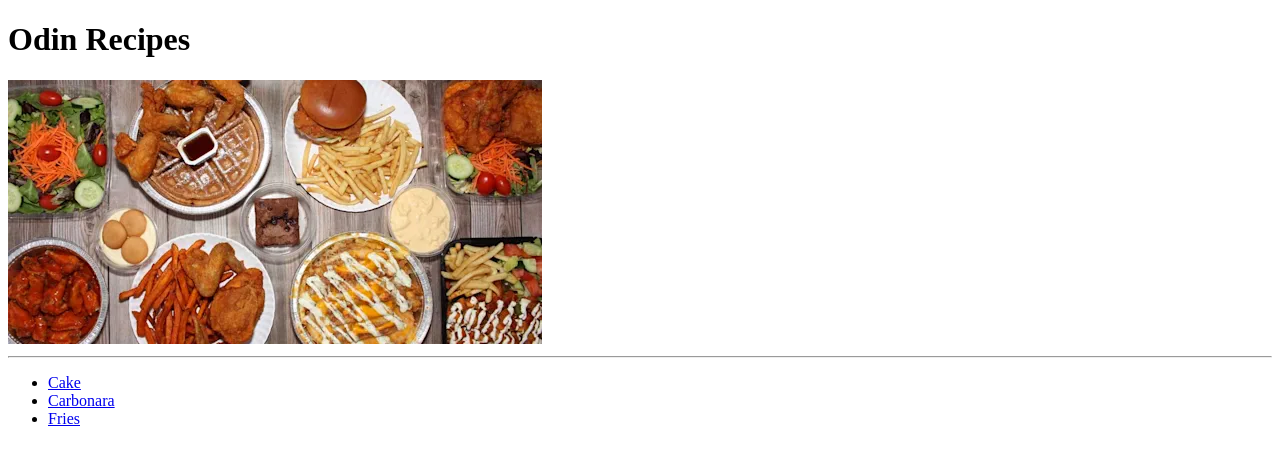
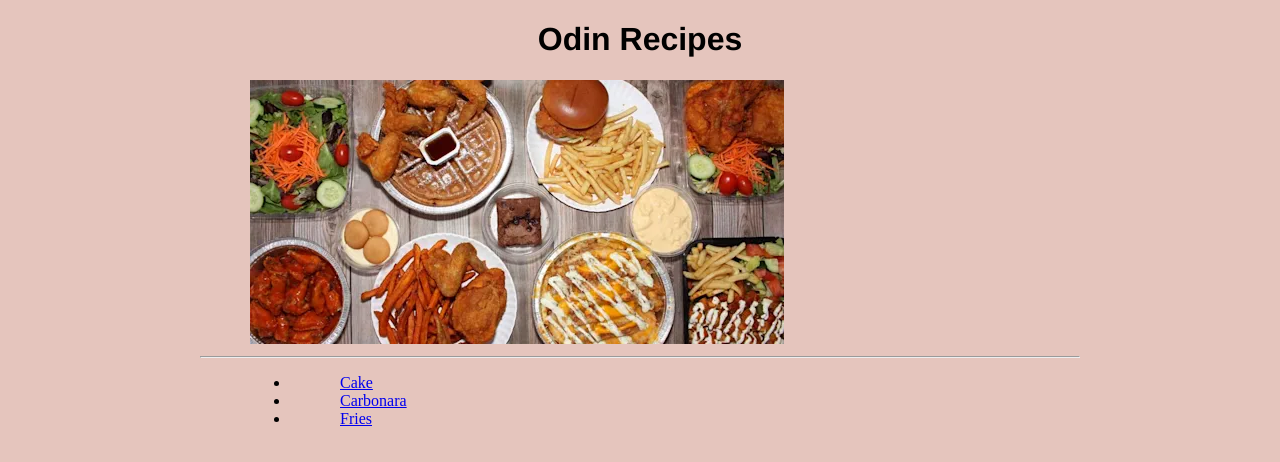
Before and after one commit to tgloriya/odin-recipes, a plain HTML site: page index.html in a window 1280 px wide. Drawn offline with Linux system fonts and the light colour scheme.

Commit message:
Add basic CSS like color and font

```diff
--- a/index.html
+++ b/index.html
@@ -3,15 +3,20 @@
     <head>
         <meta charset="UTF-8">
         <title>Recipes</title>
+        <link rel="stylesheet" href="styles.css">
     </head>
     <body>
+        <div class="container">
             <h1>Odin Recipes</h1>
+            <a href="https://www.youtube.com/watch?v=dQw4w9WgXcQ">
                 <img src="img/wzzsttf9irlleysk6ym4.webp" alt="Servings of various mouth-watering dishes">
+            </a>
             <hr>
             <ul>
                 <li><a href="recipes/cake.html">Cake</a></li>
                 <li><a href="recipes/carbonara.html">Carbonara</a></li>
                 <li><a href="recipes/fries.html">Fries</a></li>
             </ul>
+        </div>
     </body>
 </html>
--- /dev/null
+++ b/styles.css
@@ -0,0 +1,12 @@
+* {
+    background-color: #e5c5bd;
+    font-family: 'Times New Roman', Times, serif;
+    margin-left: 50px;
+    margin-right: 50px;
+    text-align: justify;
+}
+
+h1 {
+    text-align: center;
+    font-family: 'Franklin Gothic Medium', 'Arial Narrow', Arial, sans-serif;
+}
```
Also changed, not shown: recipes/cake.html (+1 -0 lines), recipes/carbonara.html (+1 -0 lines), recipes/fries.html (+1 -0 lines). Lines whose indentation alone changed are shown as unchanged.
